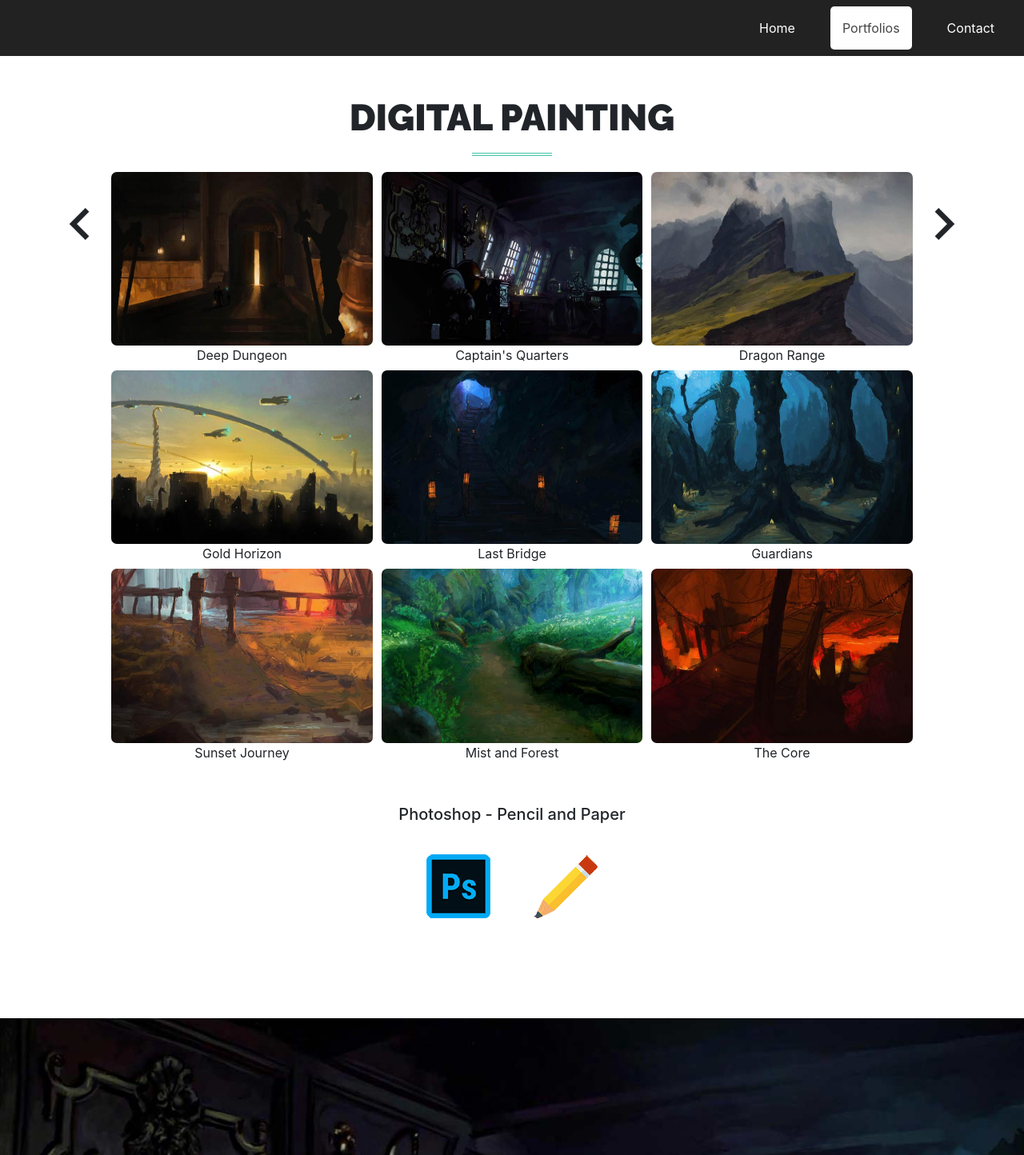
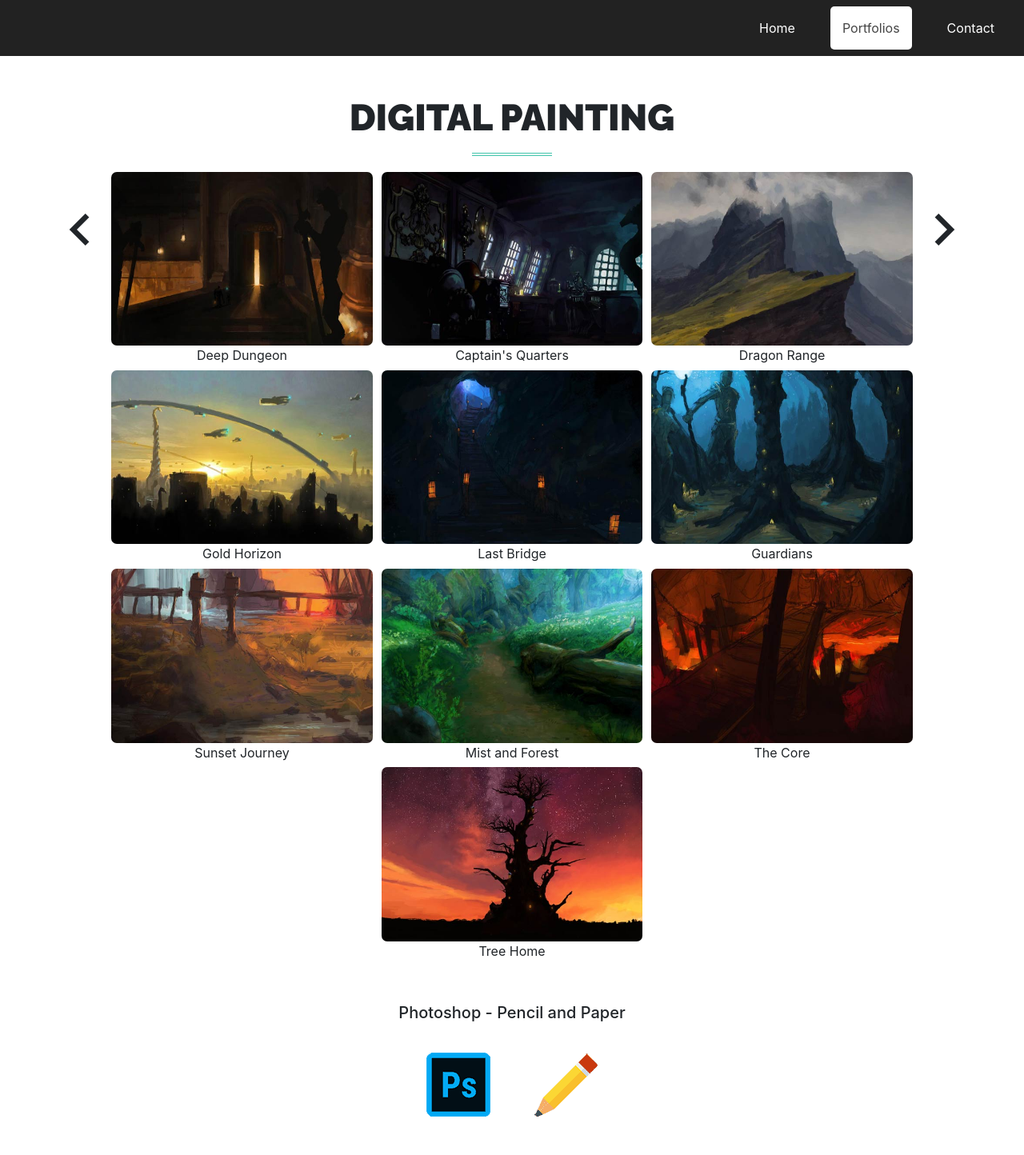
Before and after one commit to gamesmartz/3D-Portfolio, a PHP site: page /digital-painting in a window 1280 px wide. Shown: the top 1444 px of the page at 80% size. Run offline with PHP 8.4, Linux system fonts and the light colour scheme; some libraries are stand-ins or nearby versions.

Commit message:
the tree painting add

```diff
--- a/digital-painting.php
+++ b/digital-painting.php
@@ -125,6 +125,17 @@
       </div>
     </div>
 
+    <div class="portfolio-piece mix identity" title="Tree Home">
+      <div class="portfolio-wrapper">
+        <img src="assets/img/project10.jpg" alt="" style="width: 100%;">
+        <div class="caption">
+          <div class="caption-text">
+            <span class="text-category">Tree Home</span>
+          </div>
+        </div>
+      </div>
+    </div>
+
     <div style="margin-top:50px;">
       <h5> Photoshop - Pencil and Paper</h5>
       <div>
```
Also changed, not shown: assets/img/project10.jpg (added).
